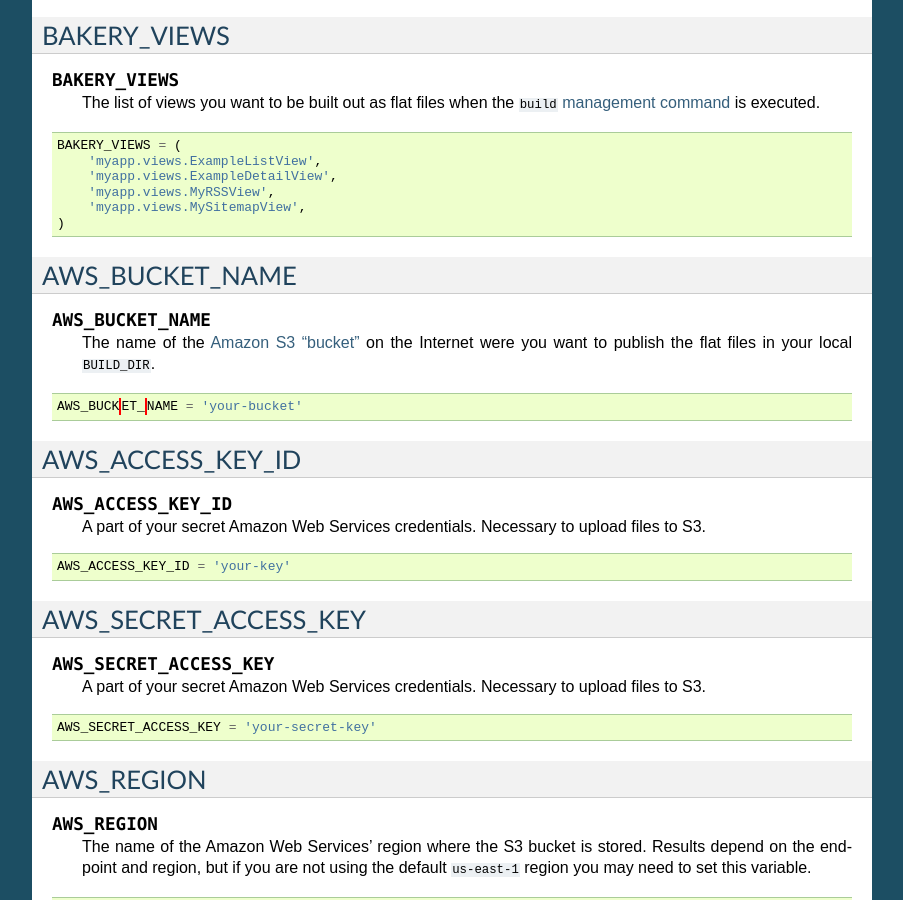
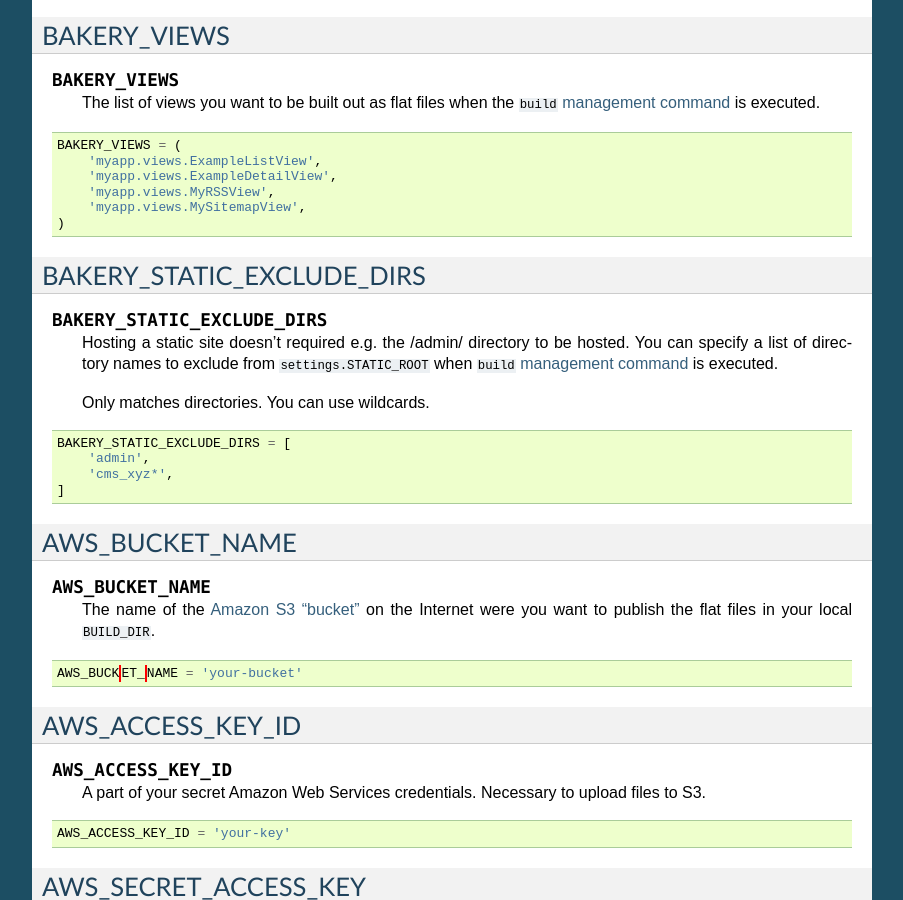
Before and after one commit to palewire/django-bakery, a Sphinx documentation site: the page built from docs/settingsvariables.rst, in a window 1280 px wide and 900 px high, scrolled down 856 px. Shown: the whole window, without its empty margins (198-1101 px from the left). Built offline with Sphinx 7.4.7, drawn with Linux system fonts in a browser that asks for light colours; some of the changed text lies outside the part shown.

Commit message:
Add docs for settings.BAKERY_STATIC_EXCLUDE_DIRS

```diff
--- a/docs/settingsvariables.rst
+++ b/docs/settingsvariables.rst
@@ -65,6 +65,23 @@ BAKERY_VIEWS
         'myapp.views.MyRSSView',
         'myapp.views.MySitemapView',
     )
+
+BAKERY_STATIC_EXCLUDE_DIRS
+--------------------------
+
+.. envvar:: BAKERY_STATIC_EXCLUDE_DIRS
+
+    Hosting a static site doesn't required e.g. the /admin/ directory to be hosted.
+    You can specify a list of directory names to exclude from ``settings.STATIC_ROOT`` when ``build`` :doc:`management command </managementcommands>` is executed.
+
+    Only matches directories. You can use wildcards.
+
+.. code-block:: python
+
+    BAKERY_STATIC_EXCLUDE_DIRS = [
+        'admin',
+        'cms_xyz*',
+    ]
 
 AWS_BUCKET_NAME
 ---------------
```
Also changed, not shown: 1 other file.
